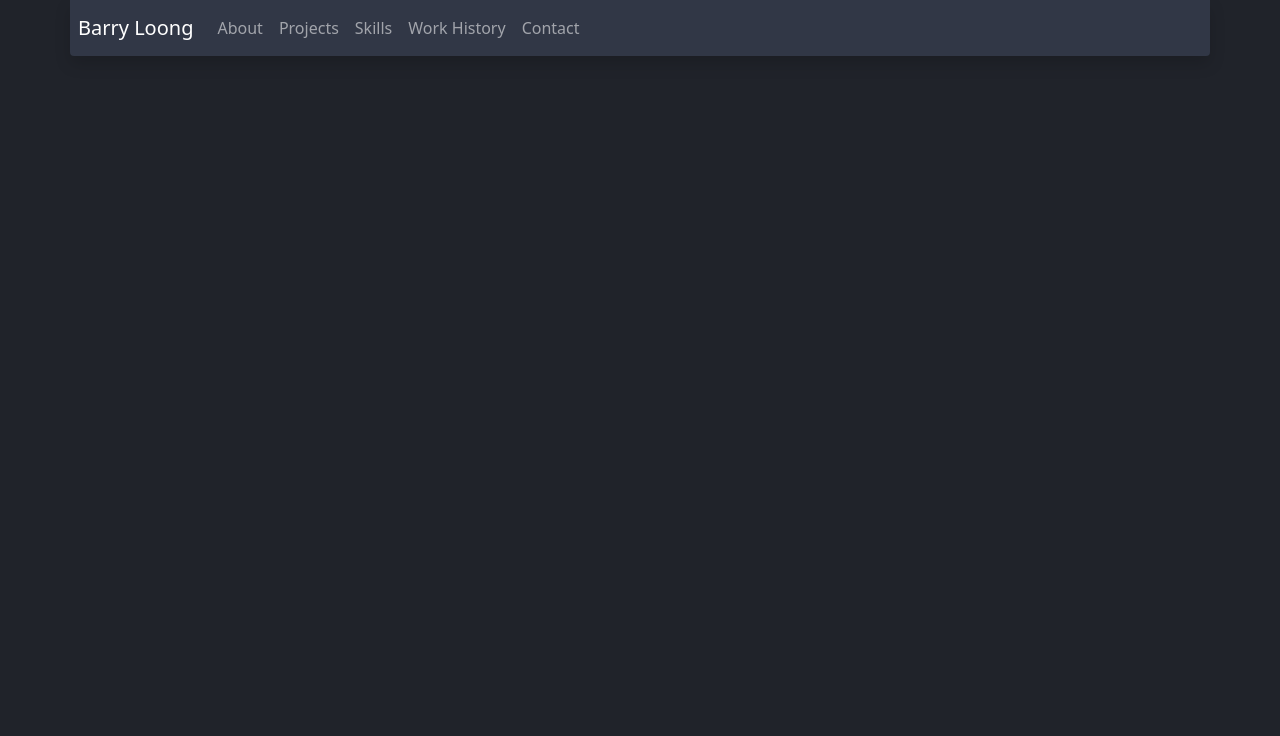
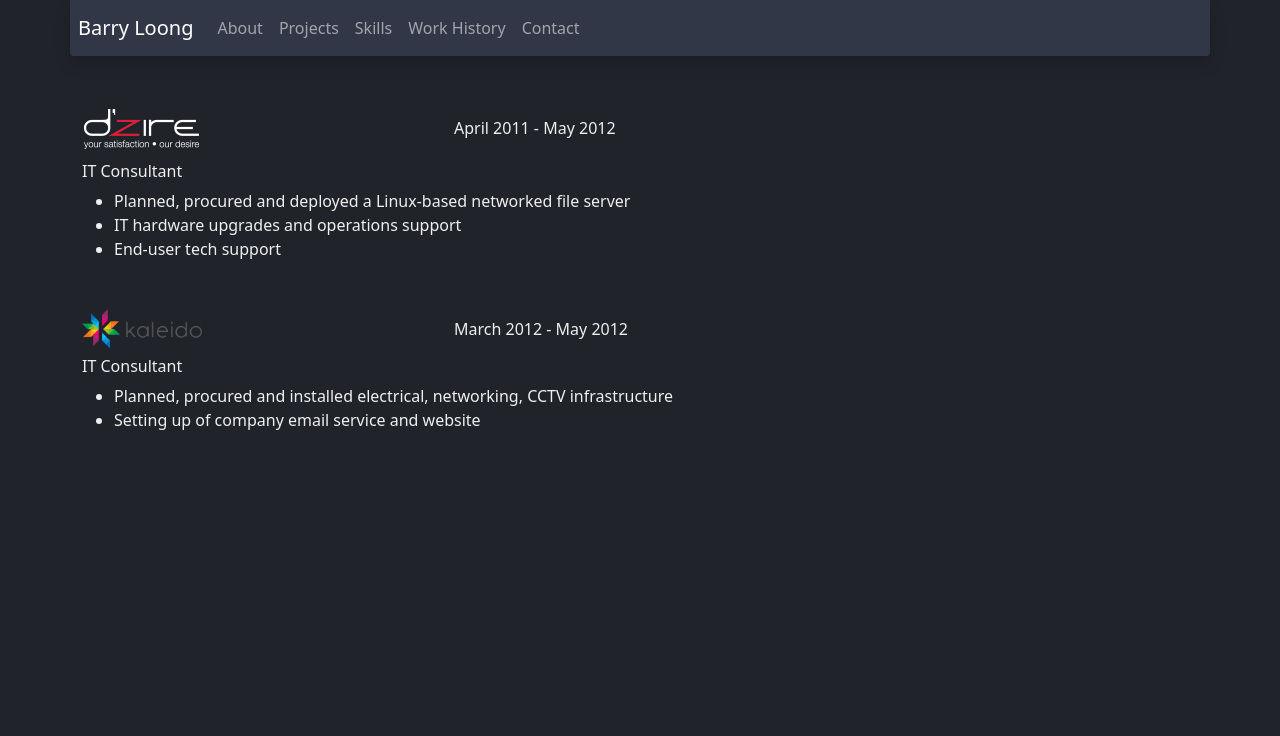
Before and after one commit to loongyh/portfolio, a Gatsby site: page /work-history in a window 1280 px wide. Shown: the top 736 px of the page. Built offline with nearby package versions, Linux system fonts and the light colour scheme; Gatsby itself is replaced by a stand-in of ours.

Commit message:
Add work history

```diff
--- a/src/pages/work-history.js
+++ b/src/pages/work-history.js
@@ -1,15 +1,74 @@
 import React from "react"
-import { Link, graphql, useStaticQuery } from "gatsby"
-import { Card, Col, Container, Row } from "react-bootstrap"
+import { graphql, useStaticQuery } from "gatsby"
+import { GatsbyImage, getImage } from "gatsby-plugin-image"
+import { Col, Container, Row } from "react-bootstrap"
 
 import Layout from "../components/layout"
 import Seo from "../components/seo"
 
 export default function WorkHistoryPage({ location }) {
+  const workHistory = useStaticQuery(
+    graphql`
+      query {
+        allMarkdownRemark(
+          filter: {frontmatter: {organisation: {ne: null}}}
+          sort: { fields: frontmatter___workStart }
+        ) {
+          nodes {
+            frontmatter {
+              organisation
+              position
+              thumbnail {
+                childImageSharp {
+                  gatsbyImageData(
+                    width: 120
+                  )
+                }
+              }
+              jobs
+              workStart(formatString: "MMMM YYYY")
+              workEnd(formatString: "MMMM YYYY")
+              url
+            }
+            id
+          }
+        }
+      }
+    `
+  ).allMarkdownRemark
+
   return (
     <Layout location={location}>
       <Seo title="Work History" keywords={[`industry`, `experience`, `jobs`]} />
-
+      {workHistory.nodes.map(node =>
+        <div key={node.id} className="mb-5">
+          <Container>
+            <Row className="align-items-center" xs={1} sm={2}>
+              <Col className="px-0" sm={8} md={6} lg={4}>
+                <a className="link-no-style" href={node.frontmatter.url} target="_blank" rel="noopener noreferrer">
+                  {node.frontmatter.thumbnail ?
+                    <GatsbyImage
+                      className="mb-2"
+                      image={getImage(node.frontmatter.thumbnail)}
+                      alt={node.frontmatter.organisation}
+                    /> :
+                    <h4>{node.frontmatter.organisation}</h4>
+                  }
+                </a>
+              </Col>
+              <Col className="px-0" sm={4} md={6} lg={8}>
+                <h6>{node.frontmatter.workStart} - {node.frontmatter.workEnd || 'Current'}</h6>
+              </Col>
+            </Row>
+          </Container>
+          <h6>{node.frontmatter.position}</h6>
+          <ul>
+            {node.frontmatter.jobs.map((job, index) =>
+              <li key={index}>{job}</li>
+            )}
+          </ul>
+        </div>
+      )}
     </Layout>
   )
 }
--- a/src/templates/project.js
+++ b/src/templates/project.js
@@ -13,7 +13,7 @@ export default function ProjectTemplate({ data, location }) {
       <Seo
         title={post.frontmatter.title}
         description={post.frontmatter.description || post.excerpt}
-        image={post.frontmatter.thumbnail.childImageSharp.gatsbyImageData}
+        image={post.frontmatter.thumbnail}
       />
       <article
         className="project"
--- a/static/admin/config.yml
+++ b/static/admin/config.yml
@@ -46,11 +46,11 @@ collections:
     create: true
     slug: "index"
     media_folder: ""
-    path: "{{title}}/index"
+    path: "{{organisation}}/index"
     fields:
       - { label: "Organisation", name: "organisation", widget: "string" }
       - { label: "Position", name: "position", widget: "string" }
-      - { label: "Thumbnail", name: "thumbnail", widget: "image" }
+      - { label: "Thumbnail", name: "thumbnail", widget: "image", required: false }
       - label: "Jobs Done"
         name: "jobs"
         widget: "list"
```
Also changed, not shown: src/pages/index.js (+5 -9 lines), src/pages/skills.js (+3 -7 lines), content/work-history/dzire-media-pte-ltd/dzire.png (renamed from content/work-history/dzire-mediad-pte-ltd/dzire.png), content/work-history/dzire-media-pte-ltd/index.md (renamed from content/work-history/dzire-mediad-pte-ltd/index.md).
